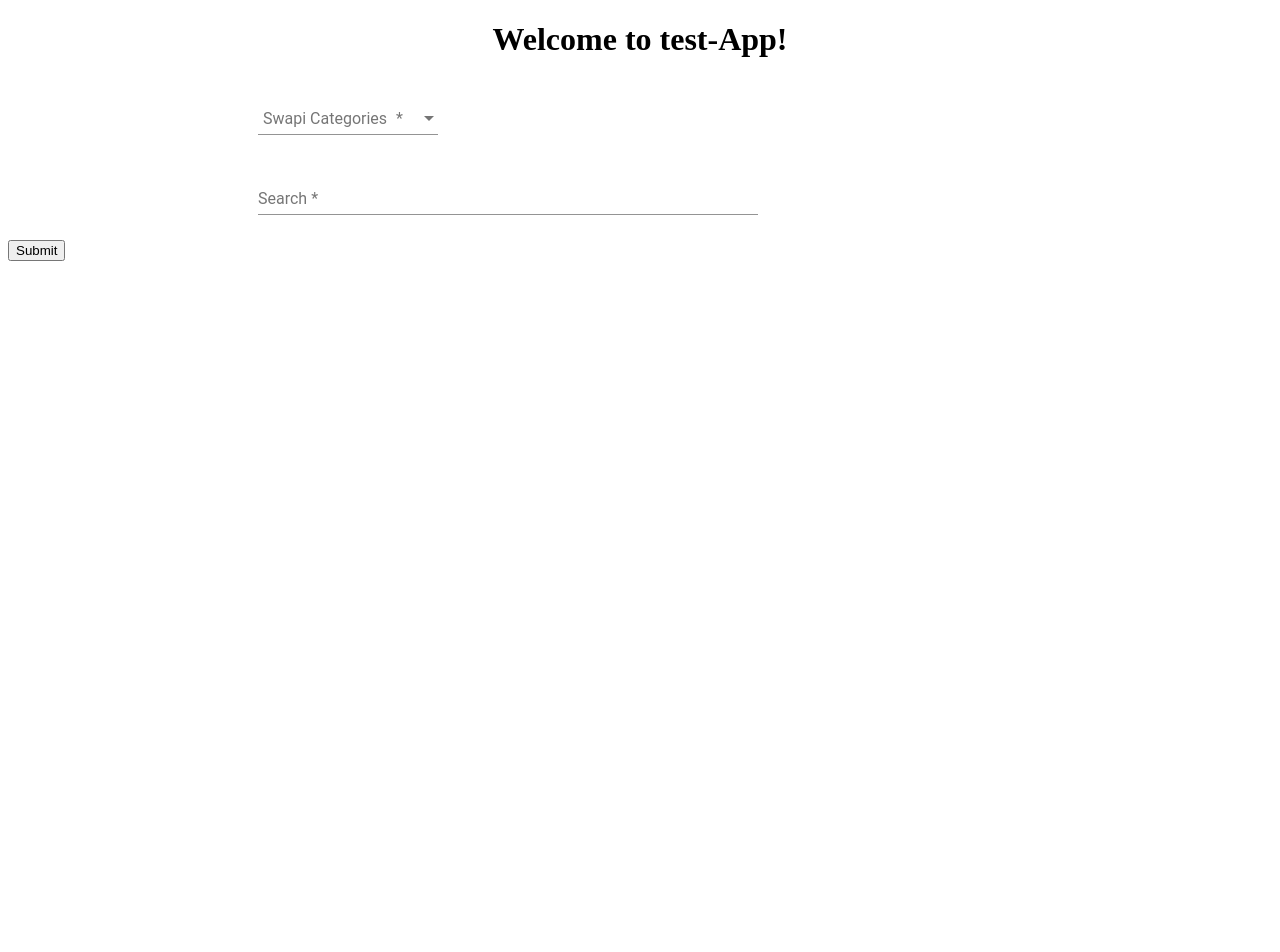
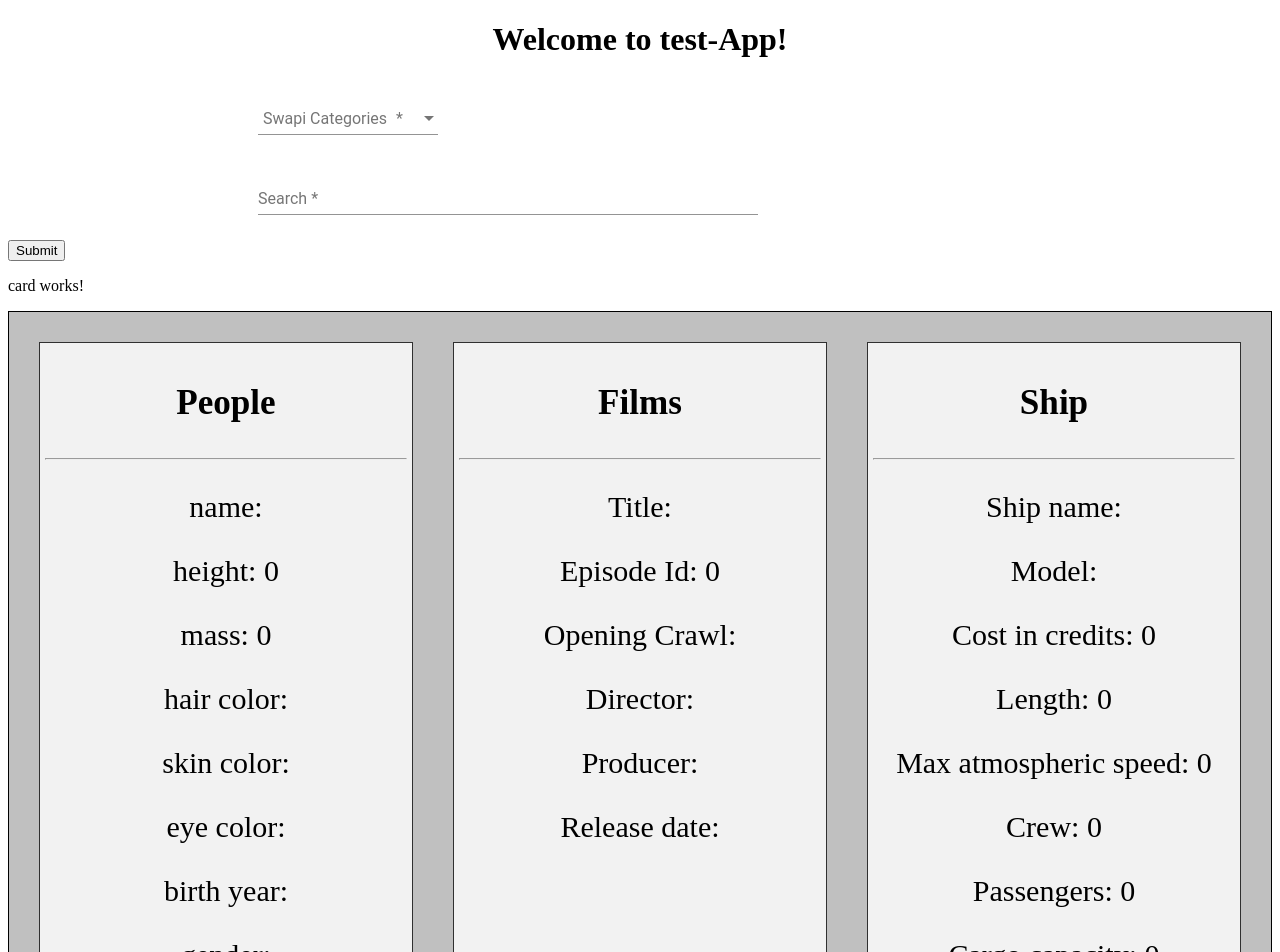
Before and after one commit to Patt578/testRoot, an Angular app: page / in a window 1280 px wide. Shown: the top 952 px of the page. Before the commit the page ends 800 px from the top, so only its background shows below. Built offline with nearby package versions, Linux system fonts and the light colour scheme.

Commit message:
first cards commit

```diff
--- a/src/app/app.component.html
+++ b/src/app/app.component.html
@@ -6,5 +6,5 @@
 
 </div>
 <app-frontend-search-function></app-frontend-search-function>
-
+<app-card></app-card>
 <router-outlet></router-outlet>
--- a/src/app/button/button.component.html
+++ /dev/null
@@ -1,3 +0,0 @@
-<div>
-<button mat-button>Click me!</button>
-</div>
--- a/src/app/card/card.component.css
+++ b/src/app/card/card.component.css
@@ -0,0 +1,18 @@
+#displayDiv{
+    border: 1px solid black;
+
+    display:grid;
+    grid-template-columns: 1fr 1fr 1fr;
+    background-color: rgb(192, 192, 192);
+    padding: 10px;
+
+}
+
+#card{
+    background-color: rgba(255, 255, 255, 0.8);
+  border: 1px solid rgba(0, 0, 0, 0.8);
+  padding: 5px;
+  font-size: 30px;
+  text-align: center;
+  margin:20px;
+}
--- a/src/app/card/card.component.html
+++ b/src/app/card/card.component.html
@@ -1,10 +1,44 @@
 <p>card works!</p>
-<div _ngcontent-bow-c2="" id="displayDiv">
-    <div _ngcontent-bow-c2="" id="card">
-        <h3 _ngcontent-bow-c2="">People</h3>
-        <hr _ngcontent-bow-c2="">
-        <p _ngcontent-bow-c2="">name:  </p>
-        <p _ngcontent-bow-c2="">height: 0</p>
-        <p _ngcontent-bow-c2="">mass: 0</p>
-        <p _ngcontent-bow-c2="">hair color:  </p>
-        <p _ngcontent-bow-c2="">skin color:  </p><p _ngcontent-bow-c2="">eye color:  </p><p _ngcontent-bow-c2="">birth year:  </p><p _ngcontent-bow-c2="">gender:  </p><p _ngcontent-bow-c2="">homeworld: </p></div><div _ngcontent-bow-c2="" id="card"><h3 _ngcontent-bow-c2="">Films</h3><hr _ngcontent-bow-c2=""><p _ngcontent-bow-c2="">Title:  </p><p _ngcontent-bow-c2="">Episode Id: 0 </p><p _ngcontent-bow-c2="">Opening Crawl:  </p><p _ngcontent-bow-c2="">Director:  </p><p _ngcontent-bow-c2="">Producer:  </p><p _ngcontent-bow-c2="">Release date:  </p><p _ngcontent-bow-c2=""></p></div><div _ngcontent-bow-c2="" id="card"><h3 _ngcontent-bow-c2="">Ship</h3><hr _ngcontent-bow-c2=""><p _ngcontent-bow-c2="">Ship name:  </p><p _ngcontent-bow-c2="">Model:  </p><p _ngcontent-bow-c2="">Cost in credits: 0 </p><p _ngcontent-bow-c2="">Length: 0 </p><p _ngcontent-bow-c2="">Max atmospheric speed: 0 </p><p _ngcontent-bow-c2="">Crew: 0 </p><p _ngcontent-bow-c2=""> Passengers: 0 </p><p _ngcontent-bow-c2="">Cargo capacity: 0 </p><p _ngcontent-bow-c2="">Consumables:  </p><p _ngcontent-bow-c2="">Hyperdrive rating: 0 </p><p _ngcontent-bow-c2="">mglt: 0 </p></div></div>
+<div  id="displayDiv">
+    <div  id="card">
+        <h3 >People</h3>
+        <hr >
+        <p >name:{{name}} </p>
+        <p >height: {{height}} </p>
+        <p >mass: {{mass}} </p>
+        <p >hair color: {{hair_color}} </p>
+        <p >skin color: {{skin_color}} </p>
+        <p >eye color: {{eye_color}}  </p>
+        <p >birth year: {{birth_year}}  </p>
+        <p >gender: {{gender}}  </p>
+        <p >homeworld: </p>
+    </div>
+
+    <div  id="card">
+        <h3 >Films</h3>
+        <hr >
+        <p >Title: {{title}}  </p>
+        <p >Episode Id: {{episode_id}} </p>
+        <p >Opening Crawl: {{opening_crawl}} </p>
+        <p >Director: {{director}} </p>
+        <p >Producer: {{producer}} </p>
+        <p >Release date: {{release_date}} </p>
+        <p ></p>
+    </div>
+
+        <div  id="card">
+            <h3 >Ship</h3>
+            <hr >
+            <p >Ship name: {{ship_name}}  </p>
+            <p >Model: {{model}}  </p>
+            <p >Cost in credits: {{cost_in_credits}} </p>
+            <p >Length: {{length}} </p>
+            <p >Max atmospheric speed: {{max_atmospheric_speed}} </p>
+            <p >Crew: {{crew}} </p>
+            <p > Passengers: {{passengers}} </p>
+            <p >Cargo capacity: {{cargo_capacity}} </p>
+            <p >Consumables: {{consumables}}  </p>
+            <p >Hyperdrive rating: {{hyperdrive_rating}} </p>
+            <p >mglt: {{mglt}} </p>
+        </div>
+    </div>
--- a/src/app/card/card.component.ts
+++ b/src/app/card/card.component.ts
@@ -7,6 +7,37 @@ import { Component, OnInit } from '@angular/core';
 })
 export class CardComponent implements OnInit {
 
+  name:string = '';
+  height:number = 0;
+  mass:number = 0;
+  hair_color:string = '';
+  skin_color:string = '';
+  eye_color:string ='';
+  birth_year:string ='';
+  gender:string ='';
+
+  title:string = '';
+  episode_id:number = 0;
+  opening_crawl:string = '';
+  director:string = '';
+  producer:string ='';
+  release_date:string ='';
+
+  ship_name:string = '';
+  model:string = '';
+  cost_in_credits:number = 0;
+  length:number = 0;
+  max_atmospheric_speed:number = 0;
+  crew:number = 0;
+  passengers:number = 0;
+  cargo_capacity:number = 0;
+  consumables:string = '';
+  hyperdrive_rating:number = 0;
+  mglt:string ='';
+
+
+
+
   constructor() { }
 
   ngOnInit() {
```
Also changed, not shown: src/app/button/button.component.ts (deleted, +0 -15 lines), src/app/button/button.component.css (deleted), 1 other file (tests, documents, lock files or other folders).
